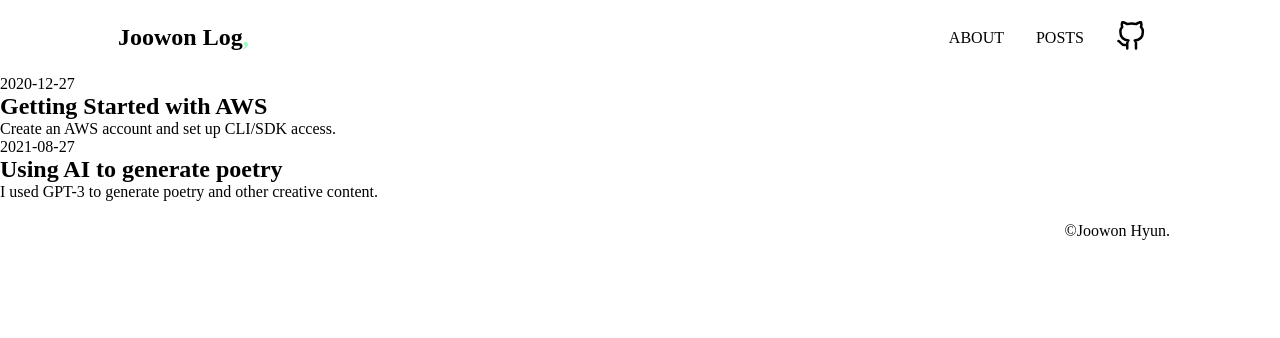
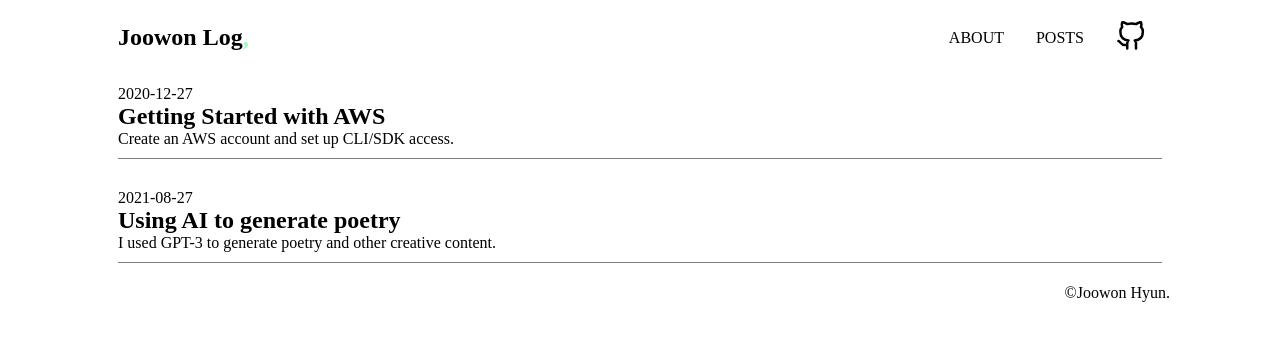
Before and after one commit to joowonhyun/personal-blog, a Next.js app: page /posts in a window 1280 px wide. Shown: the top 338 px of the page. Built offline with nearby package versions, Linux system fonts and the light colour scheme.

Commit message:
style : apply to posts page style

```diff
--- a/app/posts/posts.module.css
+++ b/app/posts/posts.module.css
@@ -1,21 +1,19 @@
 .container {
-    display: flex;
-    flex-wrap: wrap;
-    gap: 20px;
-  }
+  display: flex;
+  max-width: 1060px;
+  width: 100%s;
+  margin: 0 auto;
+  padding: 0 0.5rem;
+}
 
-  .post {
-    width: 30%;
-  }
-
-  @media screen and (max-width: 1280px) {
-    .post {
-      width: 45%;
-    }
-  }
-
-  @media screen and (max-width: 768px) {
-    .post {
-      width: 100%;
-    }
-  }
+.items{
+  display: flex;
+  flex-direction: column;
+  gap: 20px;
+  width: 100%;
+  height: 100%;
+}
+.items > div {
+  padding: 10px 0;
+  border-bottom: 1px solid gray;
+}
```
